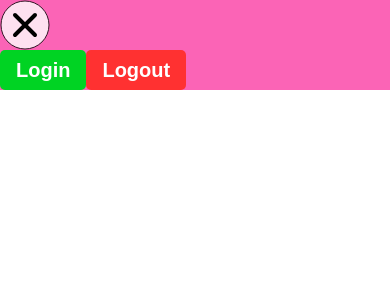
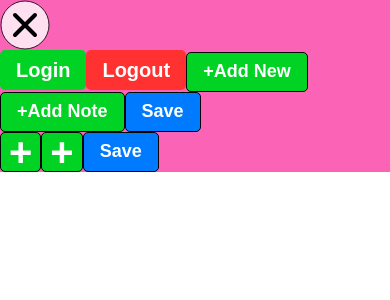
Before and after one commit to Sho8000/Sales-PM, a Next.js app: page / in a window 390 px wide. Shown: the top 300 px of the page. Built offline with nearby package versions, Linux system fonts and the light colour scheme.

Commit message:
created +New, +Note, Save and + btn

```diff
--- a/src/app/(components)/Btn/BTN.module.css
+++ b/src/app/(components)/Btn/BTN.module.css
@@ -40,6 +40,12 @@
   .loginOutbtnFont{
     font-size: 40px;
     font-weight: 700;
+    padding: 0 2rem;
+  }
+  .normalBtnFont{
+    font-size: 36px;
+    font-weight: 700;
+    padding: 0 2rem;
   }
 }
 
@@ -47,6 +53,18 @@
   .loginOutbtnFont{
     font-size: 30px;
     font-weight: 700;
+    padding: 0 1.5rem;
+  }
+  .normalBtnFont{
+    font-size: 27px;
+    font-weight: 700;
+    padding: 0 1.5rem;
+  }
+  .fontForPlus{
+    font-size: 60px;
+    font-weight: 700;
+    line-height: 0px;
+    padding: 0 0.7rem;
   }
 }
 
@@ -54,6 +72,18 @@
   .loginOutbtnFont{
     font-size: 20px;
     font-weight: 700;
+    padding: 0 1rem;
+  }
+  .normalBtnFont{
+    font-size: 18px;
+    font-weight: 700;
+    padding: 0 1rem;
+  }
+  .fontForPlus{
+    font-size: 40px;
+    font-weight: 700;
+    line-height: 0px;
+    padding: 0 0.5rem;
   }
 }
 
@@ -61,7 +91,6 @@
 @media only screen and (min-width:1441px){
   .btnSize{
     height: 80px;
-    padding: 0 2rem;
     border-radius: 10px;
   }
 }
@@ -69,7 +98,6 @@
 @media only screen and (max-width:1440px){
   .btnSize{
     height: 60px;
-    padding: 0 1.5rem;
     border-radius: 7px;
   }
 }
@@ -77,7 +105,19 @@
 @media only screen and (max-width:430px){
   .btnSize{
     height: 40px;
-    padding: 0 1rem;
     border-radius: 5px;
   }
 }
+
+/* PC or Phone*/
+@media only screen and (min-width:1001px){
+  .forPhone{
+    display: none;
+  }
+}
+
+@media only screen and (max-width:1000px){
+  .forPC{
+    display: none;
+  }
+}
--- /dev/null
+++ b/src/app/(components)/Btn/NormalBtn.tsx
@@ -0,0 +1,52 @@
+"use client"
+
+import Styles from "./BTN.module.css"
+
+interface NormalBtnProps {
+  text:"+Add New"|"+Add Note"|"Save";
+  clickFunction: ()=>void;
+  changeToPlus?:boolean;
+}
+
+export default function NormalBtn({text,clickFunction,changeToPlus=false}:NormalBtnProps) {
+
+  return (
+    <>
+      {!changeToPlus?
+        <button
+          className={`
+            ${Styles.btnSize} border-1 border-black
+            ${text==="Save"?("bg-[#007BFF]"):("bg-[#00D323]")}
+          `}
+          onClick={clickFunction}
+        >
+          <p className={`text-white ${Styles.normalBtnFont}`}>{text}</p>
+        </button>
+        :<>
+          <button
+            className={`
+              ${Styles.forPC}
+              ${Styles.btnSize} border-1 border-black
+              ${text==="Save"?("bg-[#007BFF]"):("bg-[#00D323]")}
+            `}
+            onClick={clickFunction}>
+              <p className={`text-white ${Styles.normalBtnFont}`}>{text}</p>
+          </button>
+          <button
+            className={`
+              ${Styles.forPhone}
+              ${Styles.btnSize} border-1 border-black
+              ${text==="Save"?("bg-[#007BFF]"):("bg-[#00D323]")}
+            `}
+            onClick={clickFunction}>
+              {text==="Save"?
+                <p className={`text-white ${Styles.normalBtnFont}`}>{text}</p>
+                :<p className={`text-white ${Styles.fontForPlus}`}>+</p>
+              }
+          </button>
+        </>
+      }
+
+    </>
+  );
+}
--- a/src/app/page.tsx
+++ b/src/app/page.tsx
@@ -2,6 +2,7 @@
 
 import CloseBtn from "./(components)/Btn/CloseBtn";
 import LoginLogoutBtn from "./(components)/Btn/LoginLogoutBtn";
+import NormalBtn from "./(components)/Btn/NormalBtn";
 
 export default function Home() {
 
@@ -13,11 +14,23 @@ export default function Home() {
     console.log("Login/Logout")
   }
 
+  const normalBtntest = () => {
+    console.log("noramlTest")
+  }
+
   return (
     <section className="bg-pink-400">
       <CloseBtn clickFunction={test}/>
       <LoginLogoutBtn text="Login" clickFunction={LoginLogout}/>
       <LoginLogoutBtn text="Logout" clickFunction={LoginLogout}/>
+      <NormalBtn text="+Add New" clickFunction={normalBtntest}/>
+      <NormalBtn text="+Add Note" clickFunction={normalBtntest}/>
+      <NormalBtn text="Save" clickFunction={normalBtntest}/>
+      <div className="flex">
+        <NormalBtn text="+Add New" clickFunction={normalBtntest} changeToPlus={true}/>
+        <NormalBtn text="+Add Note" clickFunction={normalBtntest} changeToPlus={true}/>
+        <NormalBtn text="Save" clickFunction={normalBtntest} changeToPlus={true}/>
+      </div>
     </section>
   );
 }
```
